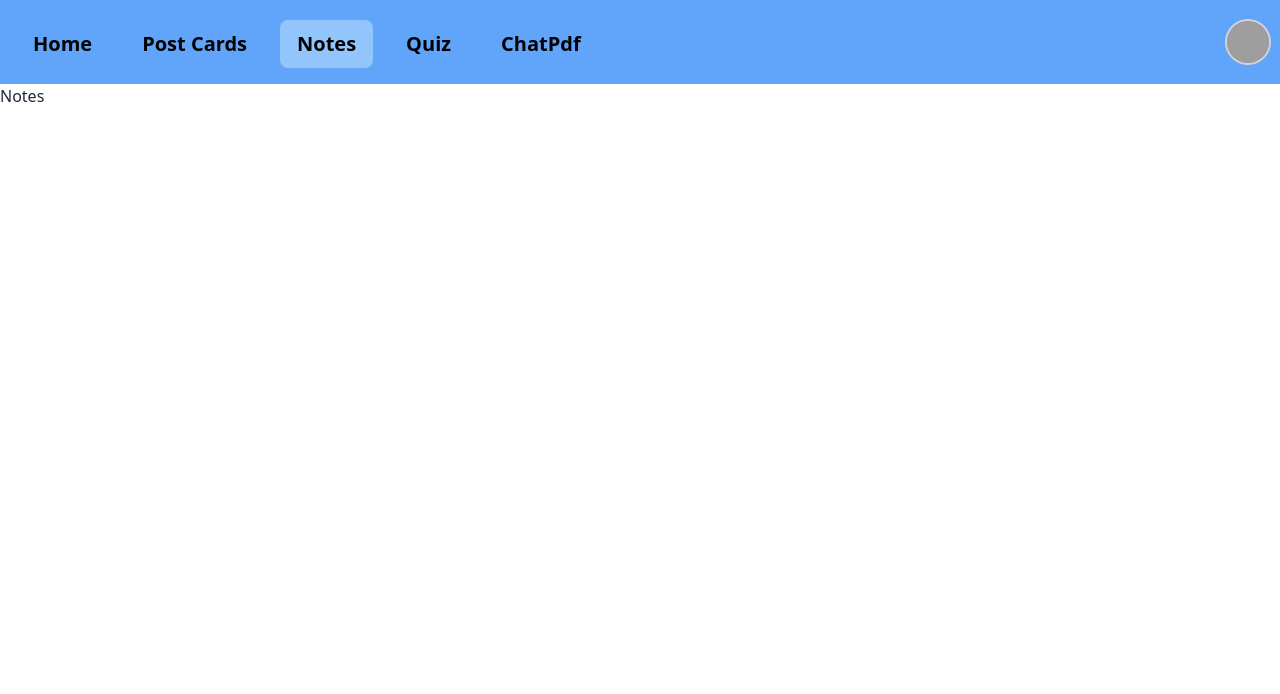
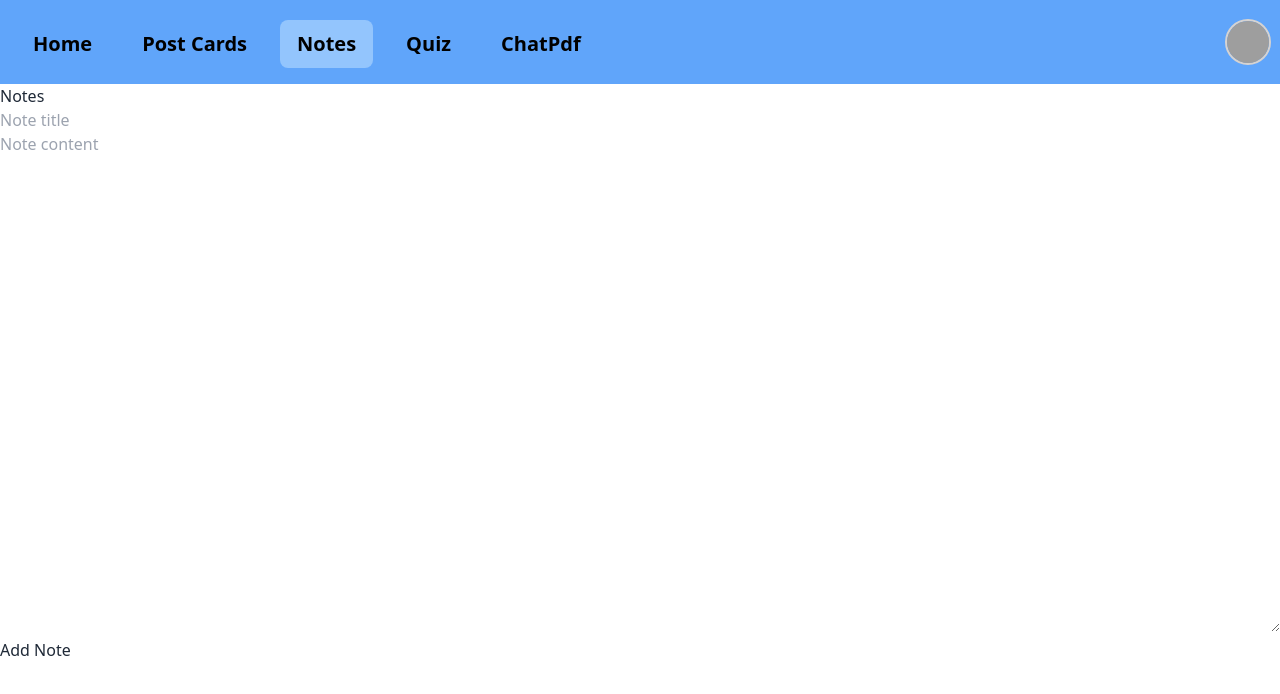
Before and after one commit to jeslinpjames/StudySphere, a React (Vite) app in the folder frontend/: page /notes in a window 1280 px wide. Shown: the top 694 px of the page. Built offline with nearby package versions, Linux system fonts and the light colour scheme; grey boxes are pictures that could not be loaded.

Commit message:
Notes.jsx updated

```diff
--- a/frontend/package.json
+++ b/frontend/package.json
@@ -26,6 +26,6 @@
     "eslint-plugin-react-refresh": "^0.4.5",
     "postcss": "^8.4.35",
     "tailwindcss": "^3.4.1",
-    "vite": "^5.1.0"
+    "vite": "^5.1.3"
   }
 }
--- a/frontend/src/components/Notes.jsx
+++ b/frontend/src/components/Notes.jsx
@@ -1,9 +1,66 @@
-function Notes(){
-    return(
-        <>
-        <h1>Notes</h1>
-        </>
-    )
+import React, { useState, useEffect } from 'react';
+
+function Notes() {
+ // State to hold the notes
+ const [notes, setNotes] = useState([]);
+ // State to hold the current note's title and content
+ const [currentNote, setCurrentNote] = useState({ title: '', content: '' });
+
+ // Load notes from localStorage when the component mounts
+ useEffect(() => {
+    const savedNotes = JSON.parse(localStorage.getItem('notes'));
+    if (savedNotes) {
+      setNotes(savedNotes);
+    }
+ }, []);
+
+ // Save notes to localStorage whenever the notes state changes
+ useEffect(() => {
+    localStorage.setItem('notes', JSON.stringify(notes));
+ }, [notes]);
+
+ // Function to add a new note
+ const addNote = () => {
+    if (!currentNote.title || !currentNote.content) {
+      alert('Please fill in both the title and content.');
+      return;
+    }
+    const newNote = { id: Date.now(), ...currentNote };
+    setNotes([...notes, newNote]);
+    setCurrentNote({ title: '', content: '' });
+ };
+
+ // Function to delete a note
+ const deleteNote = (id) => {
+    setNotes(notes.filter(note => note.id !== id));
+ };
+
+ return (
+    <>
+      <h1>Notes</h1>
+      <input
+        type="text"
+        placeholder="Note title"
+        value={currentNote.title}
+        onChange={e => setCurrentNote({ ...currentNote, title: e.target.value })}
+      />
+      <textarea
+        placeholder="Note content"
+        value={currentNote.content}
+        onChange={e => setCurrentNote({ ...currentNote, content: e.target.value })}
+        style={{ width: '100%', height: '500px' }} // Make the textarea bigger
+      />
+      <button onClick={addNote}>Add Note</button>
+      <ul>
+        {notes.map(note => (
+          <li key={note.id}>
+            {note.title} - {note.content}
+            <button onClick={() => deleteNote(note.id)}>Delete</button>
+          </li>
+        ))}
+      </ul>
+    </>
+ );
 }
 
 export default Notes;
```
Also changed, not shown: 2 other files (tests, documents, lock files or other folders).
